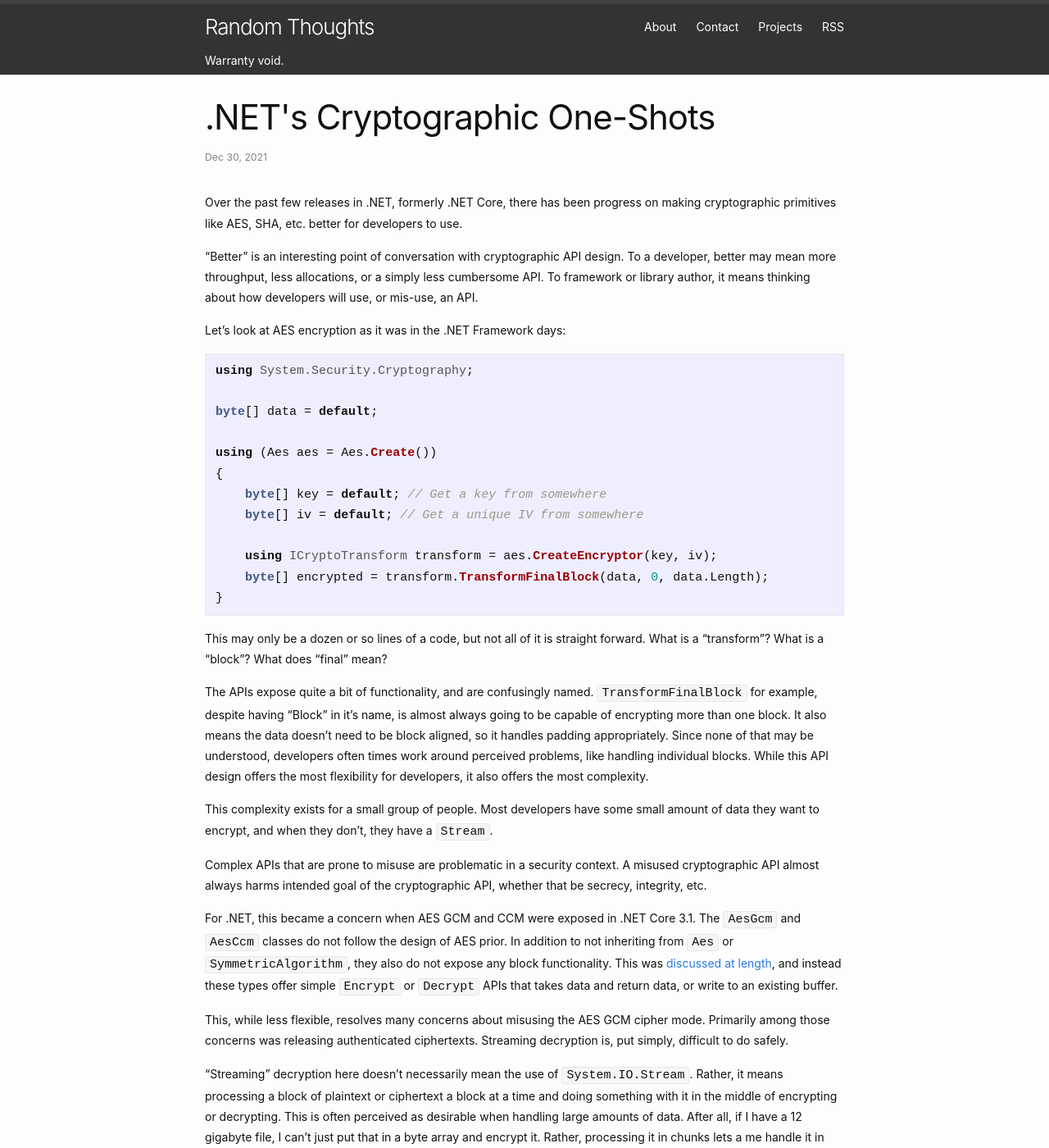
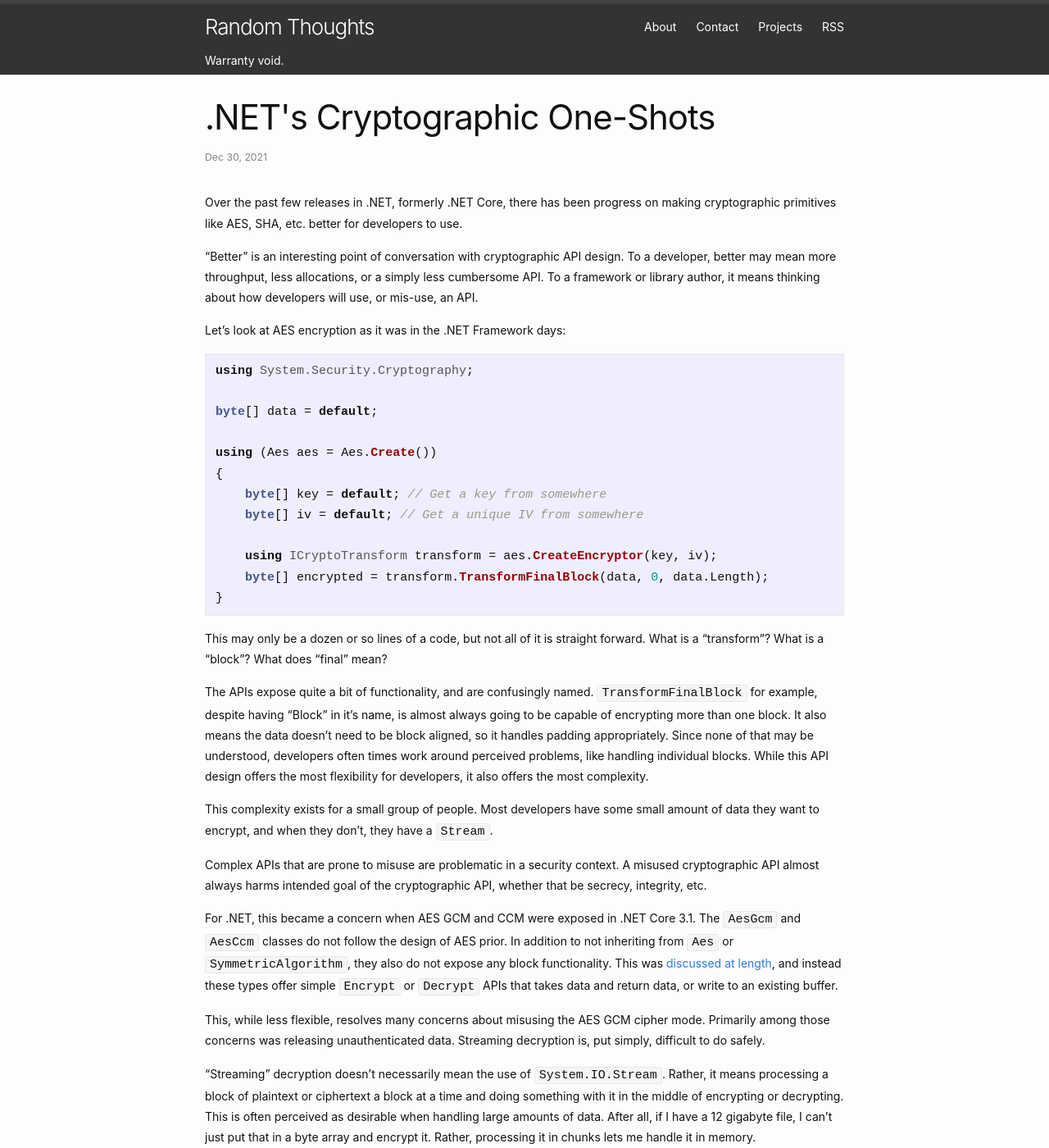
Before and after one commit to vcsjones/vcsjones.dev, a Jekyll site: the page built from _posts/2021-12-30-one-shot-crypto.md, in a window 1280 px wide and 1400 px high. Shown: the whole window at 82% size. Built offline with Jekyll 4.4.1, drawn with Linux system fonts in a browser that asks for light colours; some of the changed text lies outside the part shown.

Commit message:
Typos and grammar

````diff
--- a/_posts/2021-12-30-one-shot-crypto.md
+++ b/_posts/2021-12-30-one-shot-crypto.md
@@ -13,7 +13,7 @@
 
 "Better" is an interesting point of conversation with cryptographic API design.
 To a developer, better may mean more throughput, less allocations, or a simply
-less cumbersome API. To framework or library author, it means thinking about
+less cumbersome API. To a framework or library author, it means thinking about
 how developers will use, or mis-use, an API.
 
 Let's look at AES encryption as it was in the .NET Framework days:
@@ -59,27 +59,27 @@
 to an existing buffer.
 
 This, while less flexible, resolves many concerns about misusing the AES GCM cipher
-mode. Primarily among those concerns was releasing authenticated ciphertexts.
+mode. Primarily among those concerns was releasing unauthenticated data.
 Streaming decryption is, put simply, difficult to do safely.
 
-"Streaming" decryption here doesn't necessarily mean the use of `System.IO.Stream`.
+"Streaming" decryption doesn't necessarily mean the use of `System.IO.Stream`.
 Rather, it means processing a block of plaintext or ciphertext a block at a time
 and doing something with it in the middle of encrypting or decrypting. This is
 often perceived as desirable when handling large amounts of data. After all, if
 I have a 12 gigabyte file, I can't just put that in a byte array and encrypt it.
-Rather, processing it in chunks lets a me handle it in memory.
+Rather, processing it in chunks lets me handle it in memory.
 
 In pseudo code, let's say I wanted to decrypt a file and send it over the network:
 
 ```ruby
 # NOTE: This is an example of doing things improperly
-fileStream = getFile()
+encryptedFileStream = getFile()
 stream = getStream()
 
 loop {
-    data = fileStream.read(128) # One AES block size
+    data = encryptedFileStream.read(128 / 8) # One AES block size
 
-    if (data.length == 128) {
+    if (data.length == 128 / 8) {
         stream.write(decrypt(data))
     }
     else {
@@ -144,6 +144,7 @@
 
     aes.Key = key;
 
+    // Encrypt all the data at once
     byte[] encrypted = aes.EncryptCbc(data, iv);
 }
 ```
````
Also changed, not shown: other parts of _posts/2021-12-30-one-shot-crypto.md (+2 -2 lines).
